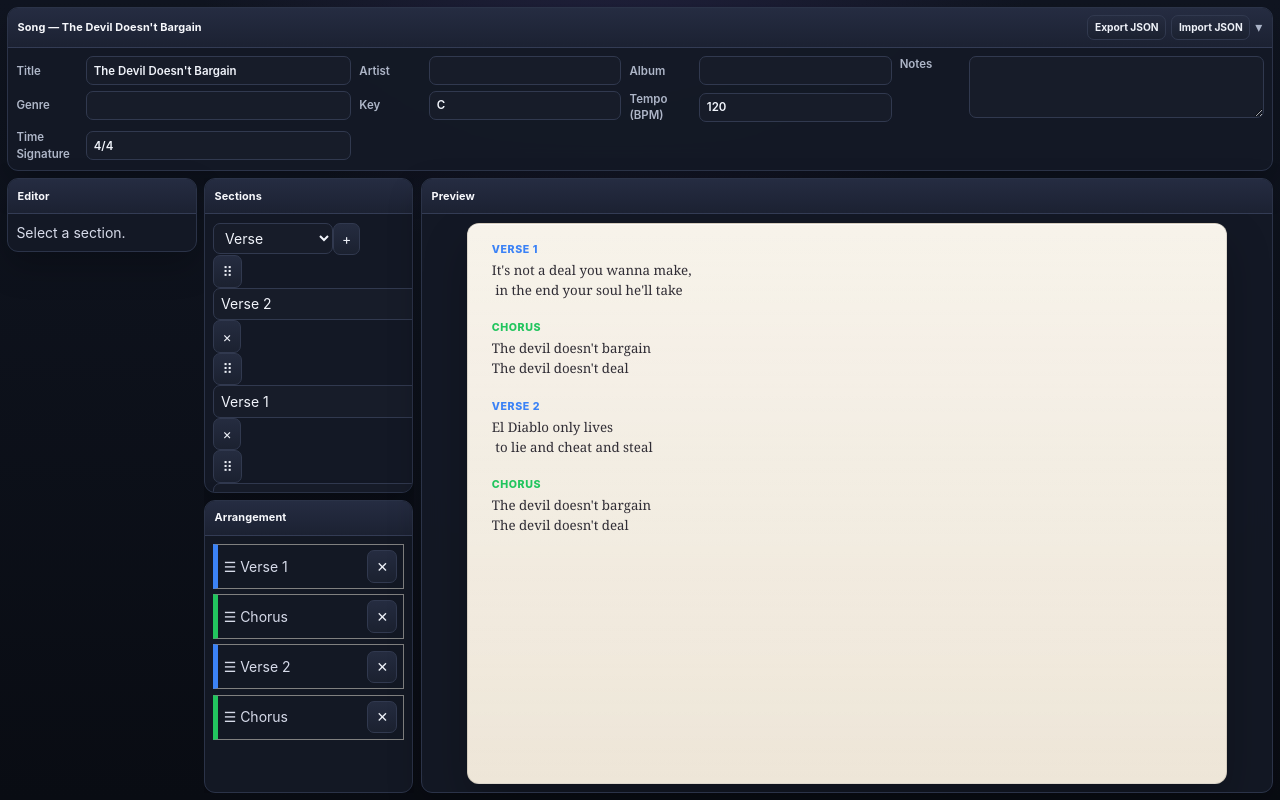
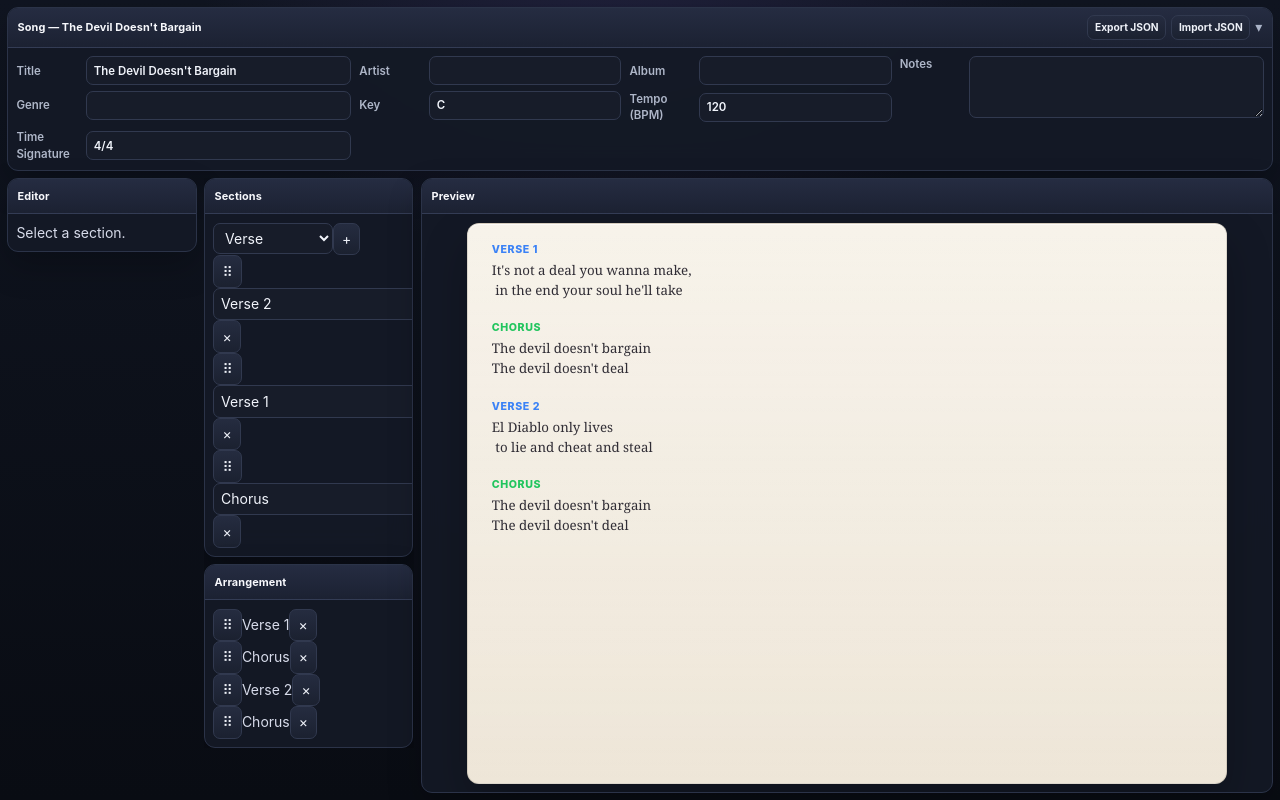
Before and after one commit to dstancomb3/Songwriter-Studio, a React (Vite) app: page / in a window 1280 px wide. Built offline with nearby package versions, Linux system fonts and the light colour scheme.

Commit message:
Polish arrangement list

```diff
--- a/src/components/arrangement/ArrangementPanel.tsx
+++ b/src/components/arrangement/ArrangementPanel.tsx
@@ -36,60 +36,47 @@ function SortableItem({
     transition,
   } = useSortable({
     id,
-
     data: {
       type: "arrangement",
     },
   });
 
-  const style = {
+  return (
+    <div
+      ref={setNodeRef}
+      data-arrangement-id={id}
+      className="arrangement-item"
+      style={{
         transform:
           CSS.Transform.toString(
             transform
           ),
-
         transition,
-
-    border: "1px solid gray",
-
-    borderLeft: `5px solid ${accentColor}`,
-
-    padding: "0.375rem",
-
-    marginBottom: "0.375rem",
-
-    display: "flex",
-
-    justifyContent:
-      "space-between",
-
-    alignItems: "center",
-  };
-
-  return (
-    <div
-      ref={setNodeRef}
-      data-arrangement-id={id}
-      style={style}
+        borderLeftColor: accentColor,
+      }}
     >
-      <div
+      <button
+        type="button"
+        className="arrangement-item__drag"
         {...attributes}
         {...listeners}
-        style={{
-          cursor: "grab",
-          flex: 1,
-        }}
+        aria-label={`Drag ${title}`}
       >
-        ☰ {title}
-      </div>
+        ⠿
+      </button>
+
+      <span className="arrangement-item__title">
+        {title}
+      </span>
 
       <button
+        type="button"
+        className="arrangement-item__remove"
         onClick={onRemove}
-        style={{
-          marginLeft: "0.375rem",
-        }}
+        aria-label={`Remove ${title} from arrangement`}
+        title="Remove from arrangement"
       >
-        ✕
+        ×
       </button>
     </div>
   );
@@ -116,7 +103,6 @@ export function ArrangementPanel() {
     setNodeRef,
   } = useDroppable({
     id: "arrangement-container",
-
     data: {
       type:
         "arrangement-container",
@@ -144,17 +130,16 @@ export function ArrangementPanel() {
       (item) => {
         const section =
           song.sections.find(
-            (s) =>
-              s.id === item.sectionId
+            (candidate) =>
+              candidate.id ===
+              item.sectionId
           );
 
         return {
           id: item.id,
-
           title:
             section?.title ??
             item.sectionId,
-
           accentColor:
             section
               ? sectionColors[section.type]
@@ -167,9 +152,7 @@ export function ArrangementPanel() {
     <Panel title="Arrangement">
       <div
         ref={setNodeRef}
-        style={{
-          minHeight: "300px",
-        }}
+        className="arrangement-list"
       >
         <SortableContext
           items={items.map(
@@ -180,22 +163,7 @@ export function ArrangementPanel() {
           }
         >
           {items.length === 0 && (
-          <div
-            style={{
-              height: "90px",
-
-              border:
-                "2px dashed #4f46e5",
-
-              borderRadius: "4px",
-
-              display: "flex",
-
-              alignItems: "center",
-
-              justifyContent: "center",
-            }}
-          >
+            <div className="arrangement-empty">
               Drag a section here
             </div>
           )}
@@ -205,20 +173,7 @@ export function ArrangementPanel() {
               <div key={item.id}>
                 {previewInsertIndex ===
                   index && (
-                <div
-                  style={{
-                    height: "30px",
-
-                    border:
-                      "2px dashed #4f46e5",
-
-                    marginBottom:
-                      "0.375rem",
-
-                    borderRadius:
-                      "3px",
-                  }}
-                />
+                  <div className="arrangement-drop-target" />
                 )}
 
                 <SortableItem
@@ -239,17 +194,7 @@ export function ArrangementPanel() {
 
           {previewInsertIndex ===
             items.length && (
-          <div
-            style={{
-              height: "30px",
-
-              border:
-                "2px dashed #4f46e5",
-
-              borderRadius:
-                "3px",
-            }}
-          />
+            <div className="arrangement-drop-target" />
           )}
         </SortableContext>
       </div>
```
Lines whose indentation alone changed are shown as unchanged.
